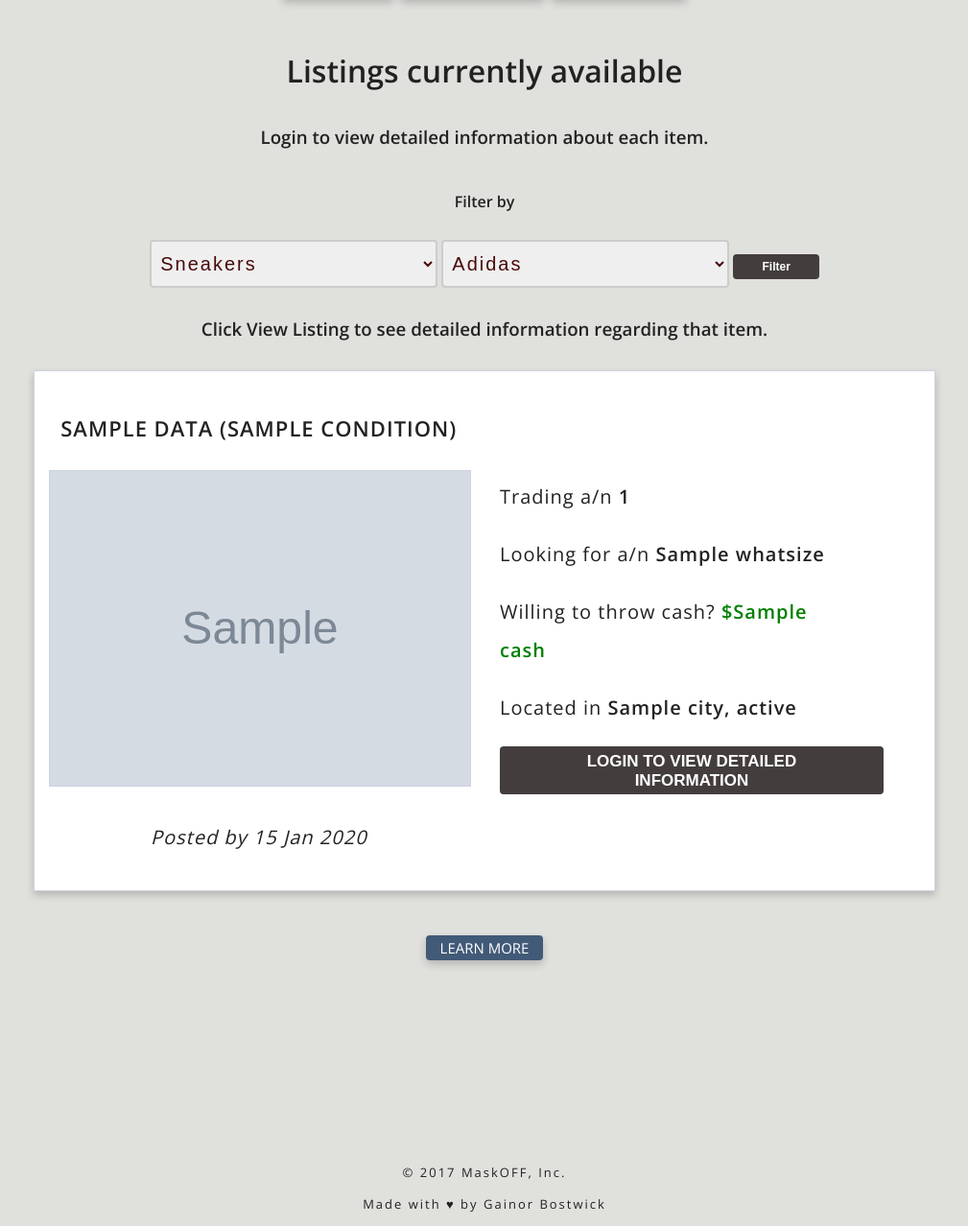
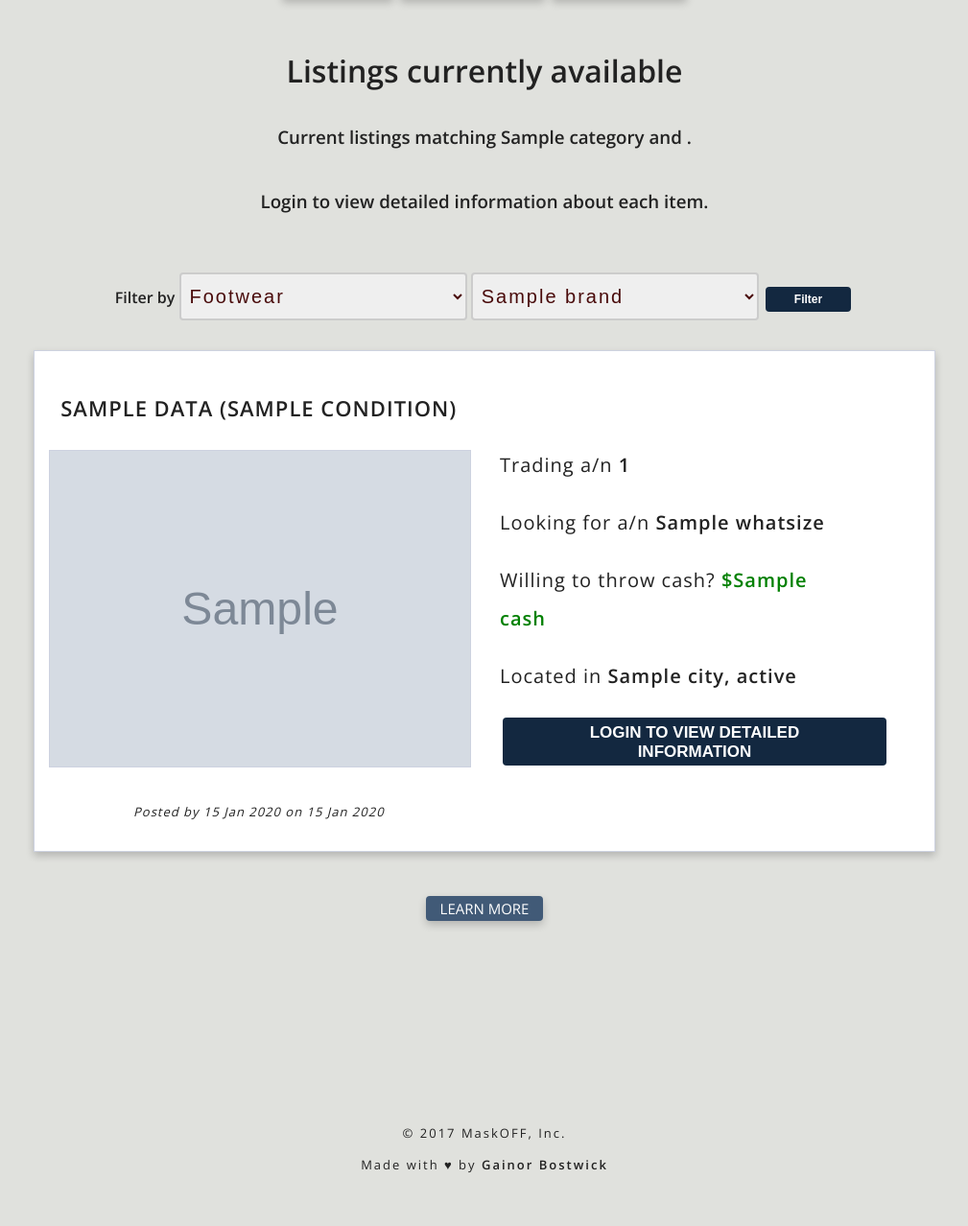
Before and after one commit to GainorB/MaskOFF, a Node server app: template server/views/Browse.ejs in a window 1280 px wide. Shown: the part 78-1356 px from the top of the page at 96% size, without its empty margins (135-1144 px from the left). After the commit the page ends 1301 px from the top, so only its background shows below. Run offline with Node 20, Linux system fonts and the light colour scheme; the template is opened without the code that fills it: most values are stand-ins (such as "Sample title", 1, 10 or a date in 2020); grey boxes marked "Sample" are stand-in pictures; some libraries are stand-ins or nearby versions.

Commit message:
adding custom brands

```diff
--- a/server/public/javascripts/dashboard.js
+++ b/server/public/javascripts/dashboard.js
@@ -12,7 +12,7 @@
 
     var x = window.confirm("Are you sure you want to update your account? You'll need to re login.");
     if (x) {
-        axios.put("http://maskoff.herokuapp.com/updateProfile", { username, email, state, city, age }).catch(e => { console.log(e); });
+        axios.put("http://localhost:3000/updateProfile", { username, email, state, city, age }).catch(e => { console.log(e); });
     }
     window.location.href = "/";
 });
--- a/server/public/stylesheets/style.css
+++ b/server/public/stylesheets/style.css
@@ -13,6 +13,7 @@
 
 .container .inlineLinks {
     color: #222222;
+    font-weight: 700;
 }
 
 .container .inlineLinks:hover {
@@ -113,14 +114,15 @@
     font-size: 12px;
     border: 0px;
     padding: 6px 30px;
-    background-color: #433d3d;
+    background-color: #132840;
     color: #fff;
     font-weight: 700;
     border-radius: 4px;
+    margin: 3px;
 }
 
 button:hover {
-    background-color: #490a0a;
+    text-decoration: underline;
 }
 
 input[type=text], input[type=password], input[type=email] {
@@ -210,7 +212,14 @@
     font-size: 12px;
     letter-spacing: 1px;
     font-weight: 700;
+    margin: 0;
+    padding: 0;
 }
+
+.convertSize {
+    color: red;
+}
+
 
 /*
 * BROWSE
@@ -235,6 +244,12 @@
     transition: .3s;
 }
 
+.filter {
+    padding: 15px;
+    margin: auto;
+    width: 80%;
+}
+
 .aListing:hover{
     transition: .3s;
     box-shadow: 0 8px 16px 0 rgba(0,0,0,.5);
@@ -254,7 +269,7 @@
 }
 
 .aListing .listingBy {
-    font-size: 20px;
+    font-size: 13px;
     font-style: italic;
     text-align: center;
 }
@@ -419,6 +434,10 @@
         padding: 5px;
     }
 
+    .filter select {
+        margin: 5px;
+    }
+
     .browse img {
         max-width: 300px;
         max-height: 300px;
@@ -432,7 +451,8 @@
 
     input[type=text],
     input[type=password],
-    input[type=number], select {
+    input[type=number],
+    input[type=email], select {
         width: 300px;
         font-size: 15px;
     }
--- a/server/routes/index.js
+++ b/server/routes/index.js
@@ -32,6 +32,12 @@
   db.getAListing(id, req, res, next);
 });
 
+// DELETE A LISTING
+router.get('/browse/delete/:id', authHelpers.loginRequired, function (req, res, next) {
+  let id = req.params.id;
+  db.deleteListing(id, req, res, next);
+});
+
 // ACCEPT A LISTING
 router.get('/browse/accept/:id', authHelpers.loginRequired, function (req, res, next) {
   let id = req.params.id;
--- a/server/views/Dashboard.ejs
+++ b/server/views/Dashboard.ejs
@@ -7,9 +7,7 @@
 
 <div id="boxbox">
 <h1>Welcome to your profile <%= user.username %>!</h1>
-<h5><p>Below you will find a summary of your account information.<br>
-Keep in mind, if you're in the middle of a trade, the accepting user won't see your updated profile information.
-</p></h5>
+<h5>Below you will find a summary of your account information.</h5>
 
 <p><input class="username" type="text" name="username" value="<%= user.username %>" readonly> <i id="pencil_<%= user.id %>" class="fa fa-pencil" aria-hidden="true"></i></p>
 <p><input class="email" type="text" name="email" value="<%= user.email %>" readonly> <i id="pencil_<%= user.id %>" class="fa fa-pencil" aria-hidden="true"></i></p>
--- a/server/views/auth/login.ejs
+++ b/server/views/auth/login.ejs
@@ -11,7 +11,7 @@
 <form method='POST' action='/auth/login' >
     <p><input type="text" name="username" placeholder="Username"></p>
     <p><input type="password" name="password" placeholder="Password"></p>
-    <p>Don't have an account? <a class="inlineLinks" href="/auth/register">Register Now</a></p>
+    Don't have an account? <a class="inlineLinks" href="/auth/register">Register Now</a><br>
     <button type="submit">Login</button> <button type="reset">Reset</button>
 </form>
 </div>
--- a/server/views/auth/register.ejs
+++ b/server/views/auth/register.ejs
@@ -7,7 +7,6 @@
 
 <div id="boxbox">
 <h1>Account Registration</h1>
-<p>Please take some time to register. A profile gives you access to accepting listings!</p>
     <p><%- messages('message', locals) %></p>
     <ul>
         <% if(errors){ %>
@@ -25,7 +24,7 @@
         <p><input type="text" name="state" placeholder="State"></p>
         <p><input type="text" name="city" placeholder="City"></p>
         <p><input id="number" type="number" name="age" placeholder="Age" min="18" max="100"></p>
-        <p>Already have an account? <a class="inlineLinks" href="/auth/login">Log In</a></p>
+        Already have an account? <a class="inlineLinks" href="/auth/login">Log In</a><br>
         <button type="submit">REGISTER</button> <button type="reset">RESET</button>
     </form>
 </div>
--- a/server/views/partials/AllListings.ejs
+++ b/server/views/partials/AllListings.ejs
@@ -1,30 +1,36 @@
-<% if(data) { %>
+<% if(data.length != 0) { %>
     <h1>Listings currently available</h1>
+
+    <% if(category && brand) { %>
+        <h3>Current listings matching <%= category %> and <%= brand %>.</h3>
+    <% } %>
 
     <% if(!user) { %>
         <h3><a class="inlineLinks" href="/">Login</a> to view detailed information about each item.</h3>
     <% } %>
+    <div class="container filter">
+        <div class="row center-xs center-sm center-md center-lg middle-xs middle-sm middle-md middle-lg">
+            <div class="col-xs-12 col-sm-12 col-md-12 col-lg-12">
                 <p>
-    <b>Filter by</b><br>
                 <form method='POST' action='/browse/filter'>
-    <select name="category">
-        <option value="Sneakers" selected>Sneakers</option>
+                <b>Filter by</b> <select name="category">
+                    <option value="Footwear" selected>Footwear</option>
                     <option value="Clothing">Clothing</option>
                     <option value="Accessories">Accessories</option>
                 </select>
 
                 <select name="brand">
-        <option value="Adidas" selected>Adidas</option>
-        <option value="Nike">Nike</option>
-        <option value="Supreme">Supreme</option>
-        <option value="Palace">Palace</option>
-        <option value="John Elliot">John Elliot</option>
+                <% brands.map(function(brand) { %>
+                    <option value="<%= brand %>"><%= brand %></option>
+                <% }) %>
                 </select>
                 <button type="submit">Filter</button>
                 </form>
                 </p>
+            </div>
+        </div>
+    </div>
 
-    <h3>Click View Listing to see detailed information regarding that item.</h3>
     <% data.forEach(function(d) { %>
 
     <div class="container aListing">
@@ -32,7 +38,7 @@
             <div class="col-xs-12 col-sm-12 col-md-12 col-lg-6">
                 <p class="listingTitle"><%= d.title %> (<%= d.condition %>)</p>
                 <p><a href="/browse/<%= d.id %>"><img src="<%= d.image1 %>"></a></p>
-                <p class="listingBy">Posted by <%= d.posted_by %></p>
+                <p class="listingBy">Posted by <%= d.posted_by %> on <%= d.date_created %></p>
             </div>
             <div class="col-xs-12 col-sm-12 col-md-12 col-lg-5">
                 <p>Trading a/n <b><%= d.size %></b></p>
@@ -46,7 +52,10 @@
                 </p>
                 <p>Located in <b><%= d.city %>, <%= d.state %></b></p>
                 <% if(user) { %>
-                <a href="/browse/<%= d.id %>"><button>View Listing</button></a>
+                <a href="/browse/<%= d.id %>"><button>View Listing</button></a><br>
+                    <% if(user.username === d.posted_by) { %>
+                        <a href="/browse/delete/<%= d.id %>"><button>Delete Listing</button></a>
+                    <% } %>
                 <% } else { %>
                 <a href="/browse/<%= d.id %>"><button>Login to view detailed information</button></a>
                 <% } %>
@@ -57,6 +66,9 @@
 
 <% } else { %>
 
-<h1>No current listings, be the first to <a class="inlineLinks" href="/dashboard/create">create one!</a></h1>
+    <h1>No current listings <br>Be the first to <a class="inlineLinks" href="/dashboard/create">create one!</a></h1>
+    <% if(category && brand) { %>
+        <h3>No current listings match <%= category %> and <%= brand %>.</h3>
+    <% } %>
 
 <% } %>
--- a/server/views/partials/singleListing.ejs
+++ b/server/views/partials/singleListing.ejs
@@ -36,6 +36,9 @@
 </p>
 <p>
 <a href="/browse/accept/<%= d.id %>"><button>Accept Listing</button></a><br>
+<% if(user.username === d.posted_by) { %>
+    <a href="/browse/delete/<%= d.id %>"><button>Delete Listing</button></a><br>
+<% } %>
 <span class="acceptThisListing">Accept this listing, to view the owners contact information.</span>
 </p>
 
```
Also changed, not shown: server/models/db/schema.sql (+3 -4 lines), server/models/queries.js (+75 -20 lines), server/public/javascripts/createlisting.js (+11 -2 lines), server/views/CreateListing.ejs (+8 -13 lines). Lines whose indentation alone changed are shown as unchanged.
